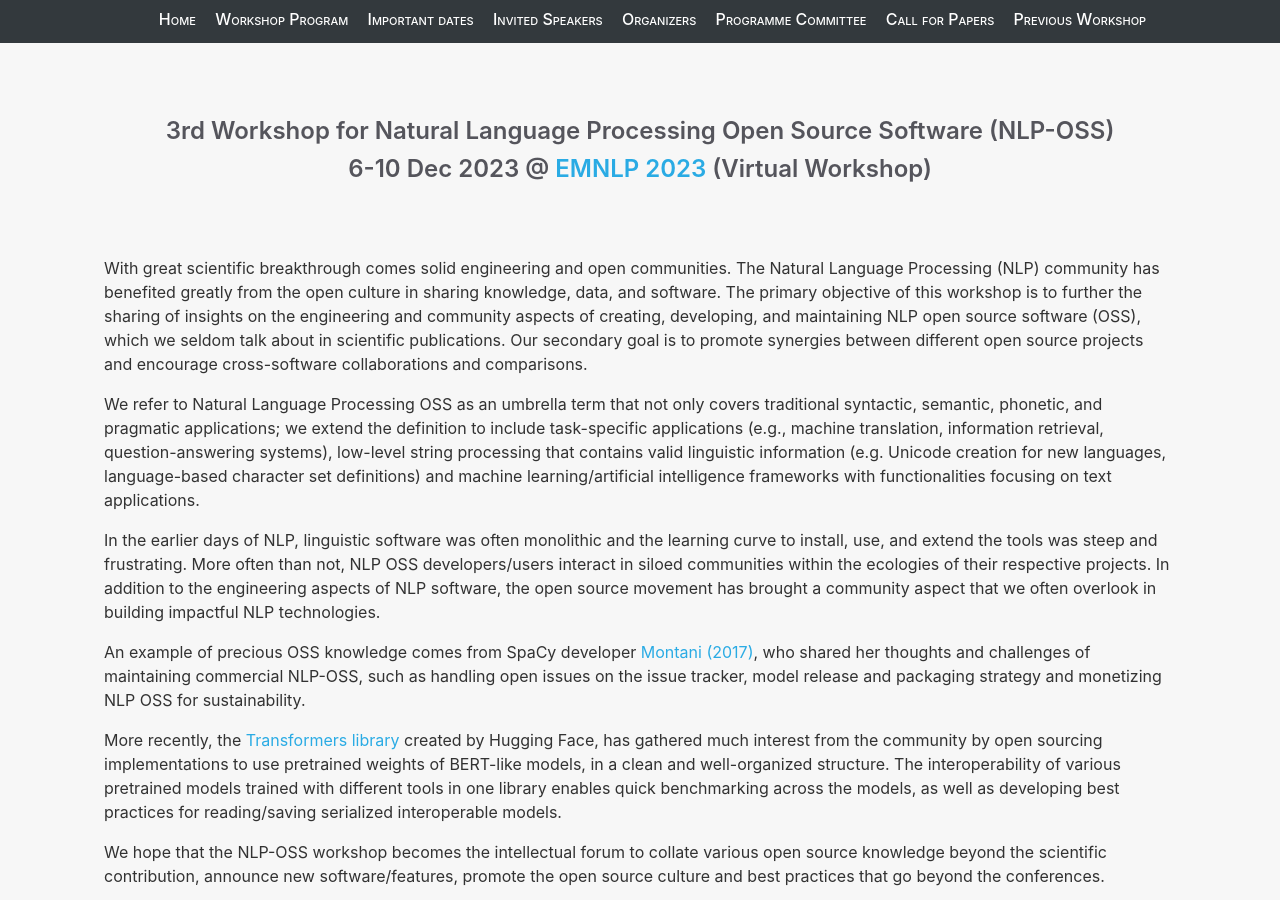
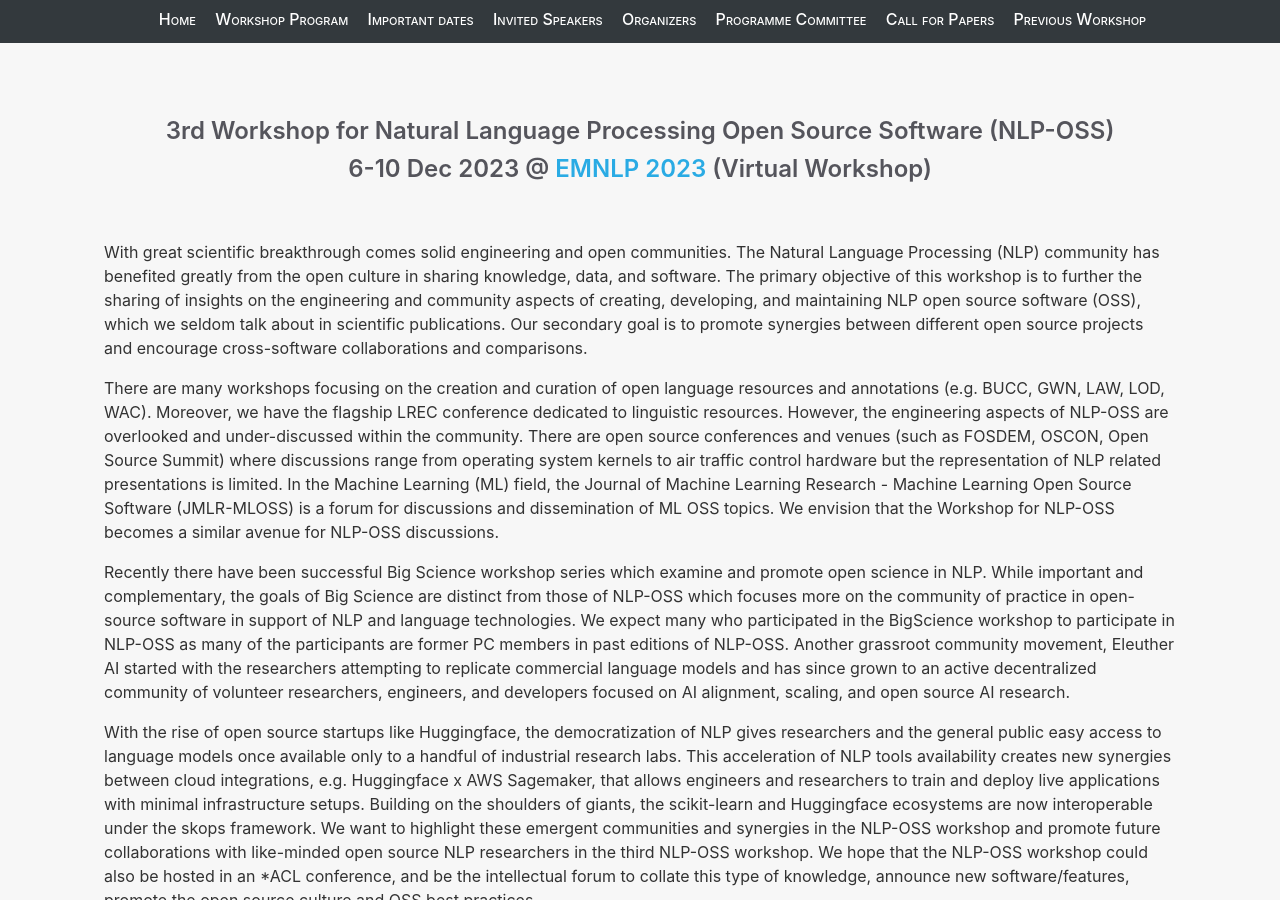
Before and after one commit to nlposs/nlposs.github.io, a Jekyll site: the page built from 2023/index.md, in a window 1280 px wide and 900 px high. Built offline with Jekyll 4.4.1, drawn with Linux system fonts in a browser that asks for light colours; some of the changed lines change nothing that is shown; some of the changed text lies outside the part shown.

Commit message:
Update index.md

```diff
--- a/2023/index.md
+++ b/2023/index.md
@@ -7,19 +7,15 @@ layout: default
 
 ### 6-10 Dec 2023 @ [EMNLP 2023](https://2023.emnlp.org/) (Virtual Workshop)
 
-<br><br>
+<br><br>With great scientific breakthrough comes solid engineering and open communities. The Natural Language Processing (NLP) community has benefited greatly from the open culture in sharing knowledge, data, and software. The primary objective of this workshop is to further the sharing of insights on the engineering and community aspects of creating, developing, and maintaining NLP open source software (OSS), which we seldom talk about in scientific publications. Our secondary goal is to promote synergies between different open source projects and encourage cross-software collaborations and comparisons.
 
-With great scientific breakthrough comes solid engineering and open communities. The Natural Language Processing (NLP) community has benefited greatly from the open culture in sharing knowledge, data, and software. The primary objective of this workshop is to further the sharing of insights on the engineering and community aspects of creating, developing, and maintaining NLP open source software (OSS), which we seldom talk about in scientific publications. Our secondary goal is to promote synergies between different open source projects and encourage cross-software collaborations and comparisons.
+There are many workshops focusing on the creation and curation of open language resources and annotations (e.g. BUCC, GWN, LAW, LOD, WAC). Moreover, we have the flagship LREC conference dedicated to linguistic resources. However, the engineering aspects of NLP-OSS are overlooked and under-discussed within the community. There are open source conferences and venues (such as FOSDEM, OSCON, Open Source Summit) where discussions range from operating system kernels to air traffic control hardware but the representation of NLP related presentations is limited. In the Machine Learning (ML) field, the Journal of Machine Learning Research - Machine Learning Open Source Software (JMLR-MLOSS) is a forum for discussions and dissemination of ML OSS topics. We envision that the Workshop for NLP-OSS becomes a similar avenue for NLP-OSS discussions.
 
-We refer to Natural Language Processing OSS as an umbrella term that not only covers traditional syntactic, semantic, phonetic, and pragmatic applications; we extend the definition to include task-specific applications (e.g., machine translation, information retrieval, question-answering systems), low-level string processing that contains valid linguistic information (e.g. Unicode creation for new languages, language-based character set definitions) and machine learning/artificial intelligence frameworks with functionalities focusing on text applications.
+Recently there have been successful Big Science workshop series which examine and promote open science in NLP. While important and complementary, the goals of Big Science are distinct from those of NLP-OSS which focuses more on the community of practice in open-source software in support of NLP and language technologies. We expect many who participated in the BigScience workshop to participate in NLP-OSS as many of the participants are former PC members in past editions of NLP-OSS. Another grassroot community movement, Eleuther AI started with the researchers attempting to replicate commercial language models and has since grown to an active decentralized community of volunteer researchers, engineers, and developers focused on AI alignment, scaling, and open source AI research.
 
-In the earlier days of NLP, linguistic software was often monolithic and the learning curve to install, use, and extend the tools was steep and frustrating. More often than not, NLP OSS developers/users interact in siloed communities within the ecologies of their respective projects. In addition to the engineering aspects of NLP software, the open source movement has brought a community aspect that we often overlook in building impactful NLP technologies.
+With the rise of open source startups like Huggingface, the democratization of NLP gives researchers and the general public easy access to language models once available only to a handful of industrial research labs. This acceleration of NLP tools availability creates new synergies between cloud integrations, e.g. Huggingface x AWS Sagemaker, that allows engineers and researchers to train and deploy live applications with minimal infrastructure setups. Building on the shoulders of giants, the scikit-learn and Huggingface ecosystems are now interoperable under the skops framework.
+We want to highlight these emergent communities and synergies in the NLP-OSS workshop and promote future collaborations with like-minded open source NLP researchers in the third NLP-OSS workshop. We hope that the NLP-OSS workshop could also be hosted in an *ACL conference, and be the intellectual forum to collate this type of knowledge, announce new software/features, promote the open source culture and OSS best practices.
 
-An example of precious OSS knowledge comes from SpaCy developer [Montani (2017)](https://ines.io/blog/spacy-commercial-open-source-nlp), who shared her thoughts and challenges of maintaining commercial NLP-OSS, such as handling open issues on the issue tracker, model release and packaging strategy and monetizing NLP OSS for sustainability.
-
-More recently, the [Transformers library](https://github.com/huggingface/transformers) created by Hugging Face, has gathered much interest from the community by open sourcing implementations to use pretrained weights of BERT-like models, in a clean and well-organized structure. The interoperability of various pretrained models trained with different tools in one library enables quick benchmarking across the models, as well as developing best practices for reading/saving serialized interoperable models.
-
-We hope that the NLP-OSS workshop becomes the intellectual forum to collate various open source knowledge beyond the scientific contribution, announce new software/features, promote the open source culture and best practices that go beyond the conferences.
 
 ## Call for Papers
 
@@ -73,7 +69,7 @@ Due to the nature of open source software, we find it a bit tricky to "anonymize
 Submission should be formatted according to the EMNLP 2023 LaTeX or MS Word templates at [https://2023.emnlp.org/calls/style-and-formatting/](https://2023.emnlp.org/calls/style-and-formatting/)
 
 
-Submissions should be uploaded to Softconf conference management system at [TBD](TBD).
+Submissions should be uploaded to OpenReview conference management system at https://openreview.net/group?id=EMNLP/2023/Workshop/NLP-OSS
 
 **Note:** Paper can be [dual-submitted](https://2023.emnlp.org/call-for-papers) to both EMNLP 2023 and the NLP-OSS workshop.
 
@@ -88,8 +84,13 @@ The 2nd NLP-OSS workshop will be co-located with the EMNLP 2023 conference.
 - Camera-Ready Version: 25 October 2023
 - Workshop: 6-10 Dec 2023
 
+## Invited Speakers
 
-## Invited Speakers
+Jordan Meyer, Spawning AI.
+
+Spawning is building tools for managing your AI identity. You may have used the [haveibeentrained.com](http://haveibeentrained.com/) tool to see if you are present in popular training datasets, and opt out or opt in to future training, or you might have seen [Holly+](https://holly.plus/), the first project to experiment with consensual interactions around an artist AI model.
+
+
 
 
 ## Workshop Program
@@ -97,13 +98,68 @@ The 2nd NLP-OSS workshop will be co-located with the EMNLP 2023 conference.
 
 The timezone for the program schedule below are in **Singapore Time (GMT +8)**.
 
-
-
 ## Organizers
 
+[Geeticka Chauhan](https://www.csail.mit.edu/person/geeticka-chauhan), Massachusetts Institute of Technology
+[Dmitrijs Milajevs](http://zest.id.lv/), Grayscale AI
+[Elijah Rippeth](https://erip.github.io/), University of Maryland
+[Jeremy Gwinnup](https://www.linkedin.com/in/jgwinnup), Air Force Research Laboratory
+[Liling Tan](http://alvations.com/), Amazon
 
 ## Programme Committee
 
+Aakanksha Naik, Allen Institute for Artificial Intelligence
+Aitor Soroa, University of the Basque Country
+Alexander Rush, Cornell / Hugging Face
+Aline Paes, Universidade Federal Fluminense
+Amittai Axelrod, Apple AI
+Anish Mohan, Nvidia
+Arun Balajiee Lekshmi Narayanan, University of Pittsburgh
+Atnafu lambebo Tonja, Instituto Politécnico Nacional
+Atul Kr. Ojha, University of Galway
+Cassandra Jacobs, University at Buffalo
+Christoph Teichmann, Bloomberg LP
+Daniel Braun, University of Twente
+Dave Howcroft, Edinburgh Napier University
+Diana Maynard, University of Sheffield
+Flammie a Pirinen, University of Norway
+Gérard Dupont, Mavenoid
+Jack Morris, Cornell University
+Jörg Tiedemann, University of Helsinki
+Karin Sim, Language Weaver
+Kevin Cohen, University of Colorado
+Lane Schwartz, University of Alaska Fairbanks
+Leo Boytsov, Amazon
+Lucy Park, Upstage
+Maarten van Gompel, Radboud University
+Maheshwar Ghankot, Indira Gandhi National Open University
+Mallika Singh, Harvard Medical School
+Marco Cognetta, Tokyo Institute of Technology, Google
+Marzieh Fadaee, Zeta Alpha Vector
+Matt Post, Microsoft
+Micah Shlain, Allen Institute for Artificial Intelligence
+Michael Wayne Goodman, LivePerson Inc.
+Mohd Sanad Zaki Rizvi, University of Edinburgh
+Nelson F. Liu, Stanford University
+Ogundepo Odunayo, University of Waterloo
+Pasquale Lisena, EURECOM
+Phu Mon Htut, AWS AI Labs
+Raeid Saqur, Princeton University
+Raphael Tang, Comcast Applied AI
+Sagnik Ray Choudhury, University of Michigan
+Shilpa Suresh, Harvard Medical School
+Sina Ahmadi, George Mason University
+Steve DeNeefe, RWS Language Weaver
+Steven Bethard, University of Arizona
+Taha Zerrouki, Bouira University Algeria
+Tenzin Bhotia, Delhi Technological University
+Thomas Kober, Zalando SE
+Tomas Mikolov, Czech Institute of Informatics
+Tommaso Teofili, Roma Tre University
+Vlad Niculae, University of Amsterdam
+Won Ik Cho, Seoul National University
+Zaid Alyafeai, King Fahd University of Petroleum and Minerals
+Ziv Litmanovitz, University of Haifa
 
 
 ## Previous Workshop
```
